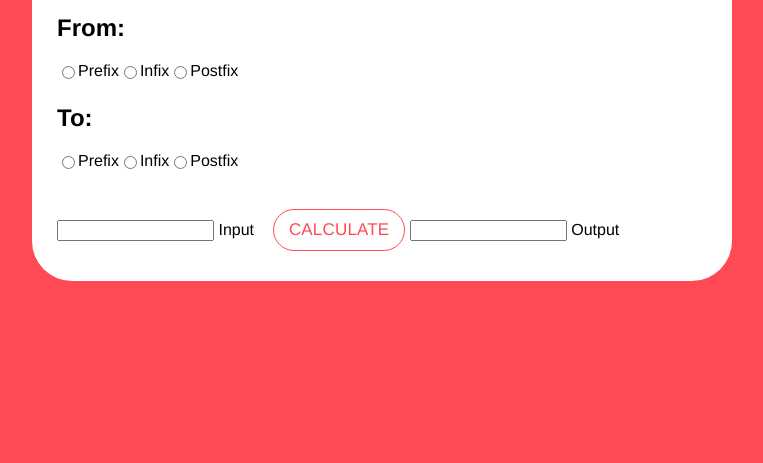
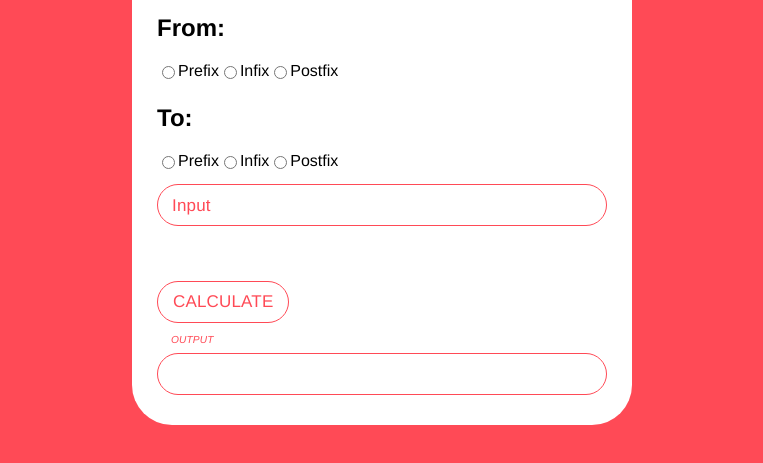
Before and after one commit to Devstroyer/Pre-In-Post-Fixer, a plain HTML site: page index.html in a window 1280 px wide. Shown: the part 157-620 px from the top of the page, without its empty margins (258-1021 px from the left). Drawn offline with Linux system fonts and the light colour scheme.

Commit message:
Updated index.html

```diff
--- a/index.html
+++ b/index.html
@@ -19,11 +19,15 @@
 				<input type="radio" name="to" value="in"> Infix<br>
 				<input type="radio" name="to" value="post"> Postfix
 			</div>
-			<input type="text" id="input" required/>
-			<label>Input</label>
+			<div class="question">
+				<input type="text" id="input" required/>
+				<label>Input</label>
+			</div>
+			<div class="question">
 			<button onclick="mainFunction()">CALCULATE</button>
 			<input type="text" id="output"/>
 			<label>Output</label>
+			</div>
 		</div>
 
 	</body>
```
